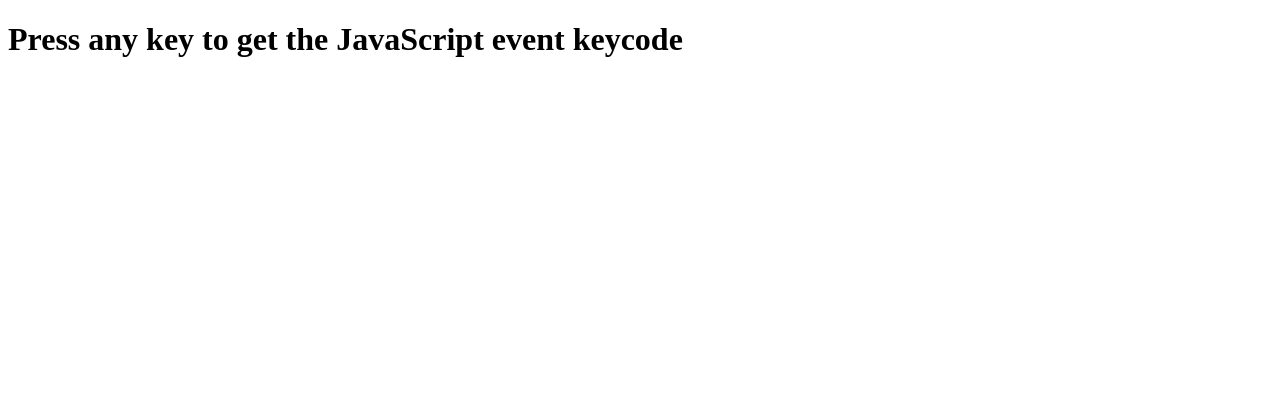
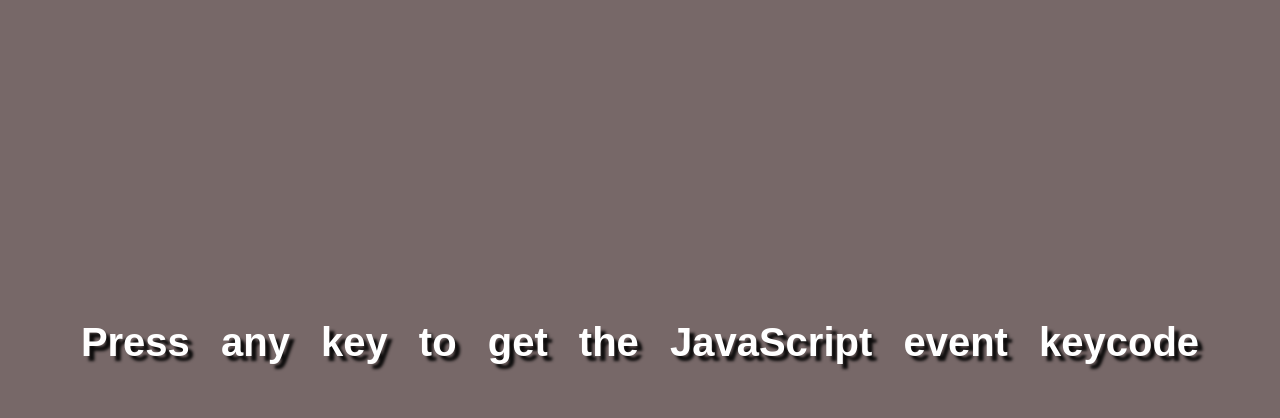
Before and after one commit to phiddle/keycode, a plain HTML site: page index.html in a window 1280 px wide. Drawn offline with Linux system fonts and the light colour scheme.

Commit message:
layout
page layout almost complete

```diff
--- a/index.html
+++ b/index.html
@@ -2,7 +2,7 @@
 <html lang="en">
 
 <head>
-  <!-- <link rel="stylesheet" href="main.css" /> -->
+  <link rel="stylesheet" href="./main.css" />
   <meta charset="UTF-8" />
   <meta name="viewport" content="width=device-width, initial-scale=1.0" />
   <title>keycode input</title>
@@ -10,8 +10,11 @@
 </head>
 
 <body>
-      <h1 id="which">Press any key to get the JavaScript event keycode</h1>
-<div class="container">
+
+  <h1 id="which">
+    <p>Press any key to get the JavaScript event keycode</p>
+  </h1>
+  <div class="flex-container">
     <div id="key"></div>
     <div id="code"></div>
     <div id="num"></div>
--- a/main.css
+++ b/main.css
@@ -1,26 +1,35 @@
-* {
+body {
   height: 100vh;
-  background-color: rgb(66, 66, 66);
-}
-.container {
-  display: flex;
-  justify-content: space-around;
+  background-color: rgb(119, 104, 104);
 }
 
-h1 {
-
-  text-shadow: 5px 5px 3px black;
+p {
   font-family: Arial, Helvetica, sans-serif;
-  margin-top: 350px;
-  margin-left: 150px;
+  margin-top: 40vh;
+  align-items: center;
   color: white;
   font-size: 40px;
+  text-shadow: 5px 5px 3px rgb(12, 11, 11);
   word-spacing: 20px;
-
 }
 
-
-#key {
+#which {
+  font-size: 40vmin;
+  color: white;
+  text-align: center;
+  align-items: center;
+ padding-bottom: 10px;
+}
+.flex-container > div {
+  display: flex;
+  flex-direction: column;
+  background-color: #f1f1f1;
+  justify-content: space-evenly;
+}
+/* .flex-container {
+  display: flex;
+  flex-wrap: nowrap;
+  justify-content: space-around;
   text-align: center;
   font-family: Arial, Helvetica, sans-serif;
   margin-left: 150px;
@@ -28,7 +37,18 @@ h1 {
   color: white;
   text-shadow: 5px 5px 3px rgb(20, 20, 20);
 }
-#code {
+.flex-container {
+  display: none;
+}
+.flex-container {
+  text-align: center;
+  font-family: Arial, Helvetica, sans-serif;
+  margin-left: 150px;
+  margin-top: 400px;
+  color: white;
+  text-shadow: 5px 5px 3px rgb(20, 20, 20);
+} */
+ /* box {
   text-align: center;
   font-family: Arial, Helvetica, sans-serif;
   margin-left: 200px;
@@ -43,8 +63,4 @@ h1 {
   margin-top: 400px;
   color: white;
   text-shadow: 5px 5px 3px rgb(20, 20, 20);
-}
-
-.container {
-  display: none;
-}
+} */
```
Lines whose indentation alone changed are shown as unchanged.
